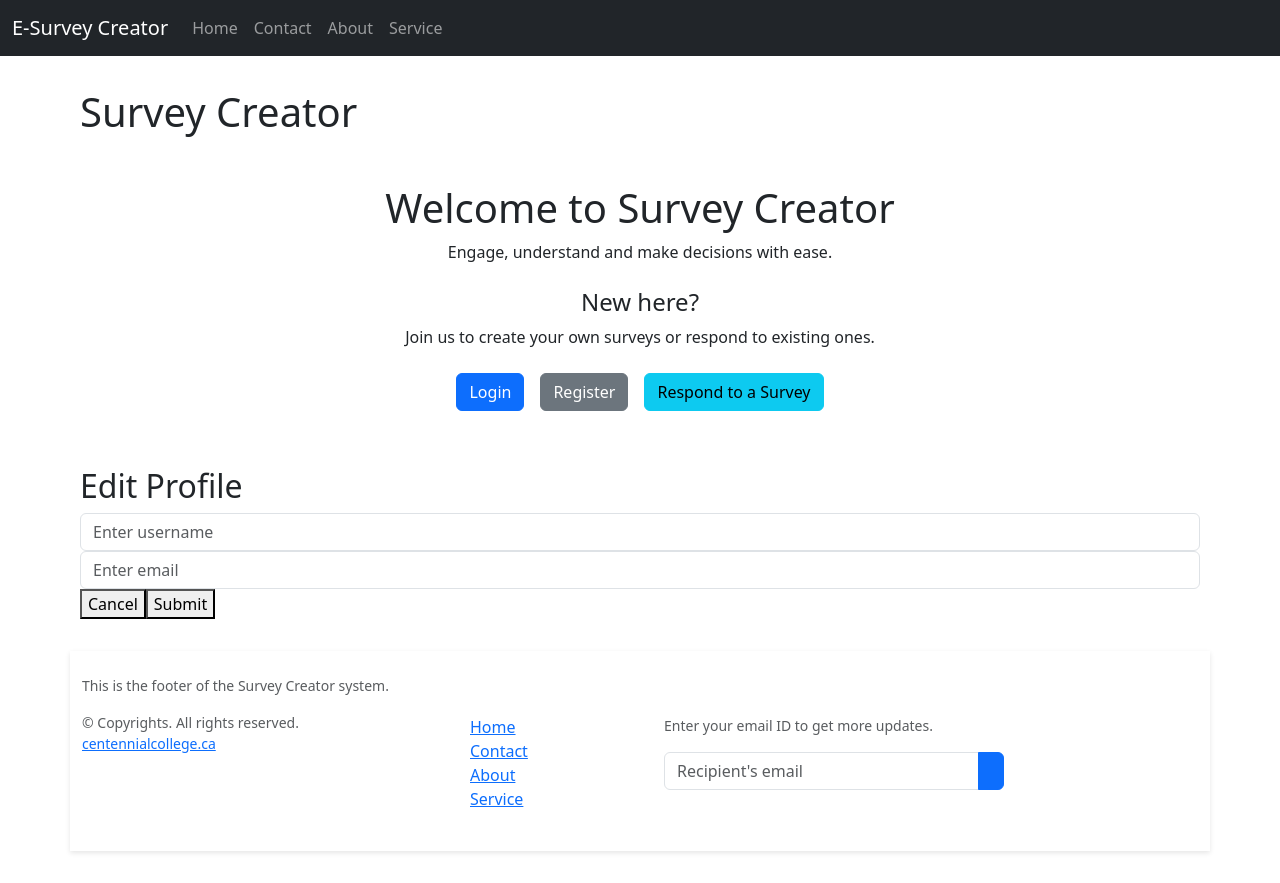
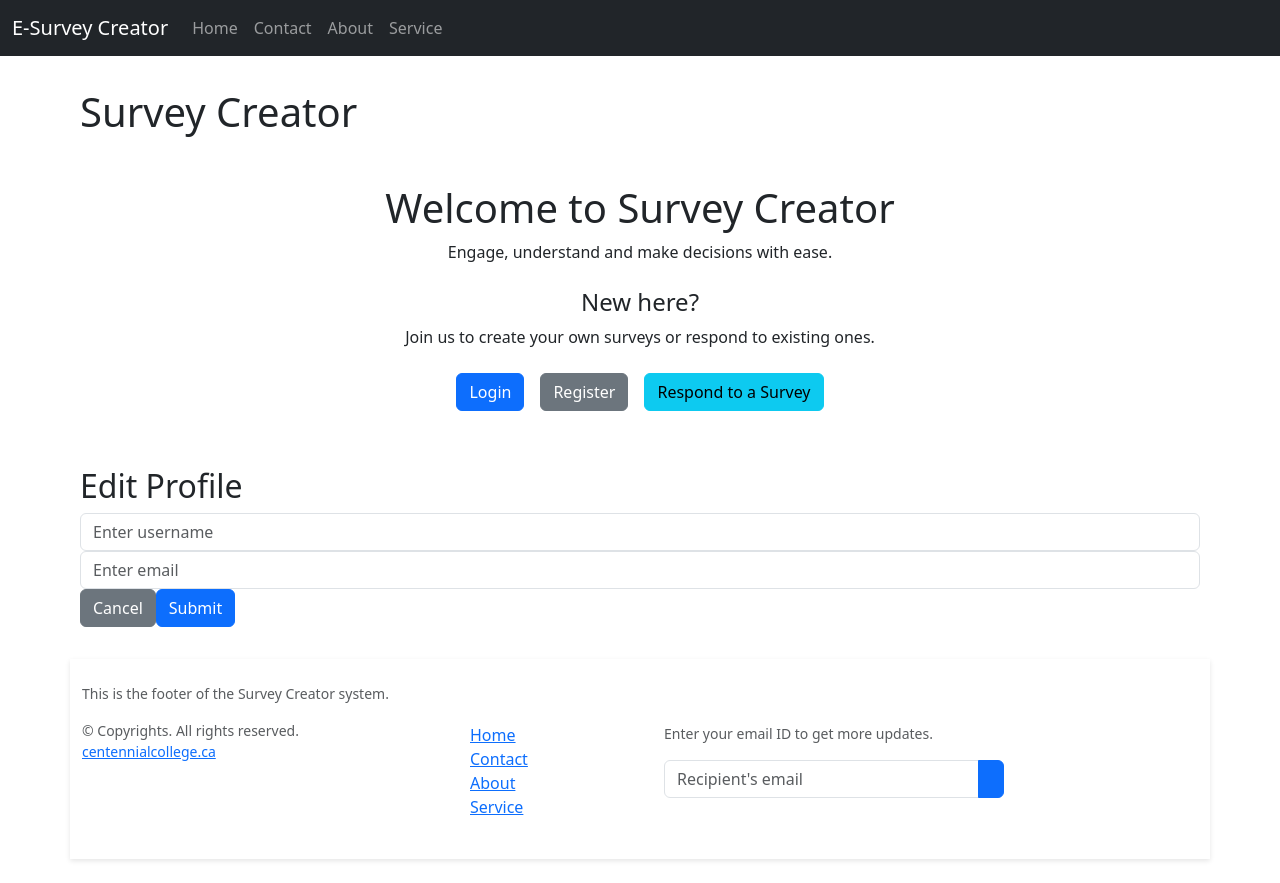
Before and after one commit to Chuileee/COMP229-Group2, an Angular app in the folder frontend/: page /edit in a window 1280 px wide. Built offline with nearby package versions, Linux system fonts and the light colour scheme.

Commit message:
update buttons

```diff
--- a/frontend/src/app/app.component.html
+++ b/frontend/src/app/app.component.html
@@ -13,9 +13,9 @@
         <h4>Hello, User!</h4>
         <p>What would you like to do today?</p>
         <div class="d-flex justify-content-center">
-            <a class="btn btn-primary m-2" routerLink="/create-survey">Create a Survey</a>
-            <a class="btn btn-secondary m-2" routerLink="/my-surveys">My Surveys</a>
-            <a class="btn btn-info m-2" routerLink="/reporting">Survey Reports</a>
+            <a class="btn btn-primary m-2" routerLink="/survey">Create a Survey</a>
+            <a class="btn btn-secondary m-2" routerLink="/survey-list">My Surveys</a>
+            <a class="btn btn-info m-2" routerLink="/analysis">Survey Reports</a>
             <a class="btn btn-dark m-2" routerLink="/profile">Profile</a>
             <a class="btn btn-danger m-2" href="/logout">Logout</a>
         </div>
--- a/frontend/src/app/edit/edit.component.html
+++ b/frontend/src/app/edit/edit.component.html
@@ -4,5 +4,5 @@
       <input type="email" [(ngModel)]="email" [ngModelOptions]="{standalone: true}" class="form-control" aria-describedby="emailHelp" placeholder="Enter email" >
   </form>
 
-  <button mat-button (click)="cancel()">Cancel</button>
-  <button mat-raised-button color="primary" type="submit">Submit</button>
+  <button class="btn btn-secondary" (click)="cancel()">Cancel</button>
+  <button class="btn btn-primary" color="primary" type="submit">Submit</button>
```
